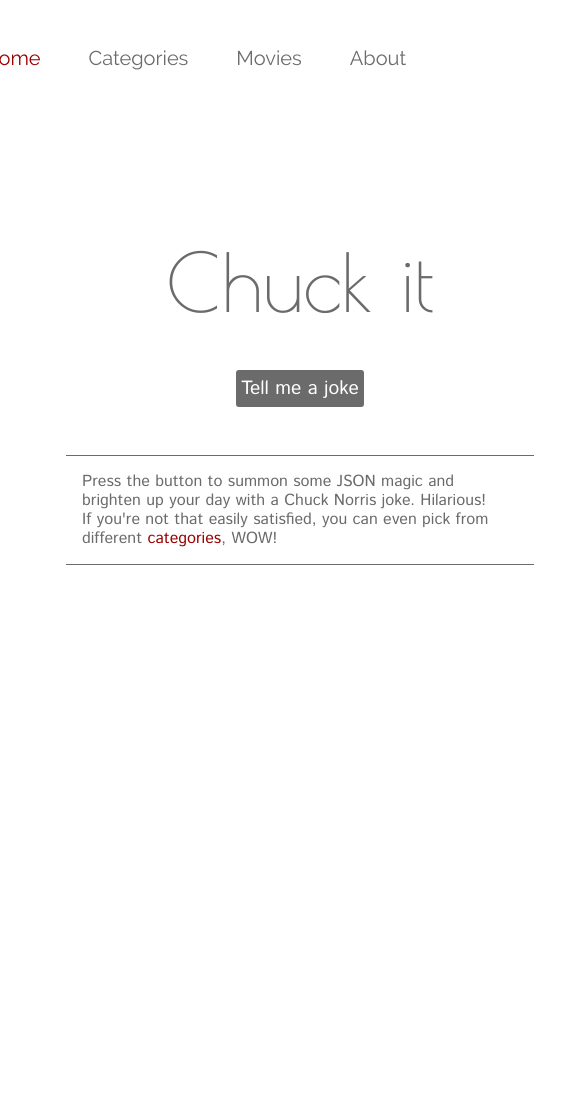
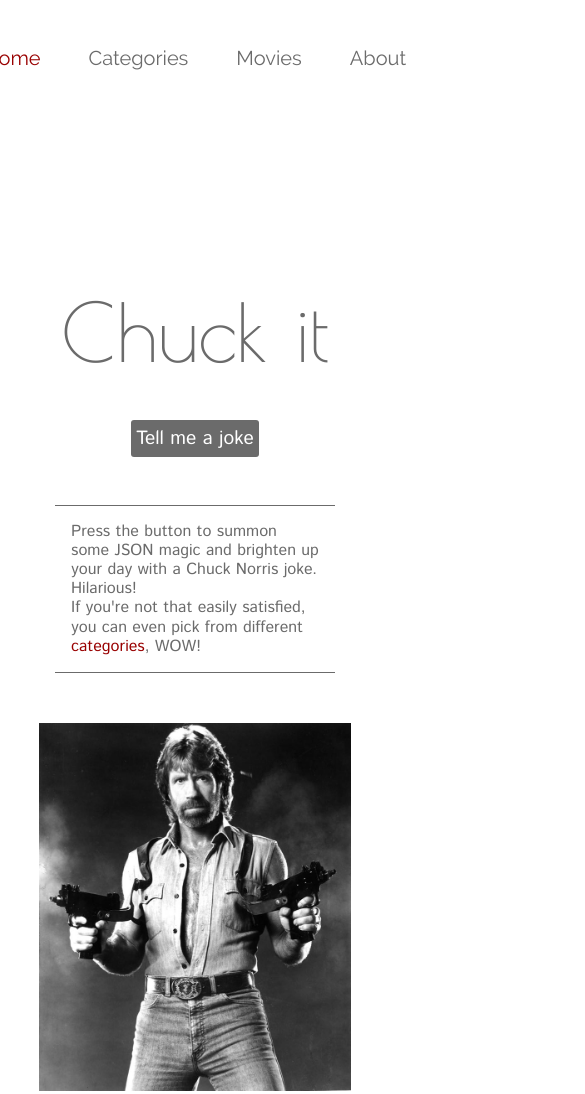
Before and after one commit to TiemenV/TiemenV.github.io, a plain HTML site: page index.html in a window 390 px wide. Shown: the top 1094 px of the page, 585 px wide, since content can reach past the window. Before the commit the page ends 844 px from the top, so only its background shows below. Drawn offline with Linux system fonts and the light colour scheme.

Commit message:
started mobile dev

```diff
--- a/assets/css/style.css
+++ b/assets/css/style.css
@@ -219,4 +219,29 @@ footer {
 
 .movie {
     margin-bottom: 50px;
+
 }
+
+@media (max-width: 1200px) {
+    main {
+        width: 100vw;
+        display:flex;
+        flex-direction:column;
+        padding: 0;
+    }
+    .leftcontainer {
+        margin-left: auto;
+        margin-right: auto;
+        margin-bottom: 50px;
+        width: 80%;
+    }
+    .rightcontainer {
+        margin-left: auto;
+        margin-right: auto;
+        margin-bottom:50px;
+        width: 80%;
+    }
+    nav {
+        margin-bottom: 100px;
+    }
+}
--- a/index.html
+++ b/index.html
@@ -10,7 +10,7 @@
     <!-- <link rel="stylesheet" href="assets/css/debug.css"> -->
 
 </head>
-
+<body>
 <nav>
     <ul>
         <li><a class="selected" href="index.html">Home</a></li>
@@ -20,7 +20,7 @@
     </ul>
 </nav>
 
-<body>
+
 <main>
     <section class="leftcontainer">
         <h1>Chuck it</h1>
```
Also changed, not shown: about.html (+2 -2 lines), categories.html (+4 -2 lines), movies.html (+4 -3 lines), 1 other file.
